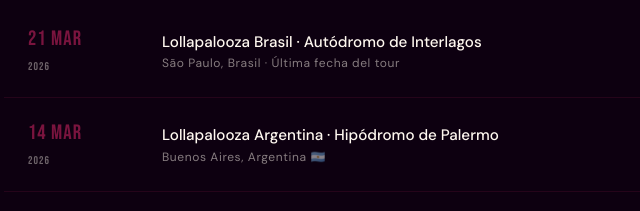
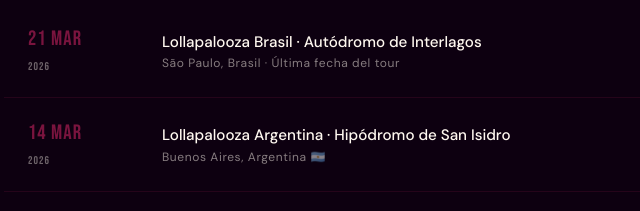
Before and after one commit to okcomputer91/crarg-repo, a plain HTML site: page index.html in a window 1280 px wide. Shown: the part 2540-2751 px from the top of the page, 68-708 px from the left. Drawn offline with nearby package versions, Linux system fonts and the light colour scheme; no server answers; a web font is replaced by a local one.

Commit message:
Update index.html

```diff
--- a/index.html
+++ b/index.html
@@ -881,7 +881,7 @@
     <div class="show-row show-past">
       <div class="show-date">14 MAR<br><small style="font-size:0.7rem;color:rgba(255,248,240,0.4)">2026</small></div>
       <div class="show-info">
-        <h4>Lollapalooza Argentina · Hipódromo de Palermo</h4>
+        <h4>Lollapalooza Argentina · Hipódromo de San Isidro</h4>
         <p>Buenos Aires, Argentina 🇦🇷</p>
       </div>
       <span class="show-btn" style="opacity:0.4;cursor:default;pointer-events:none;">Finalizado</span>
```
